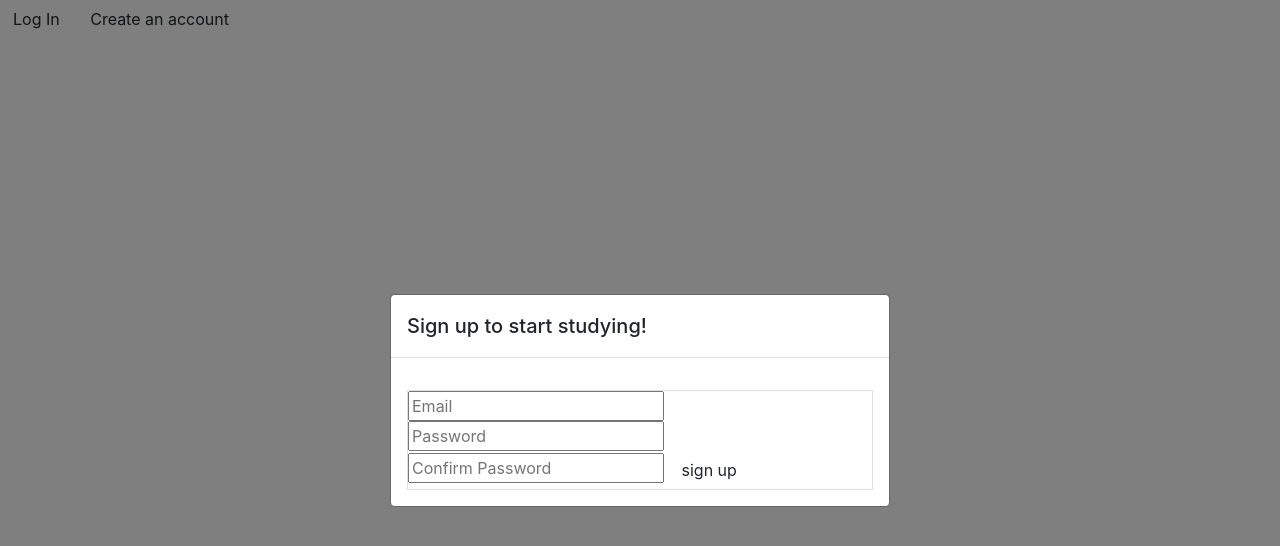
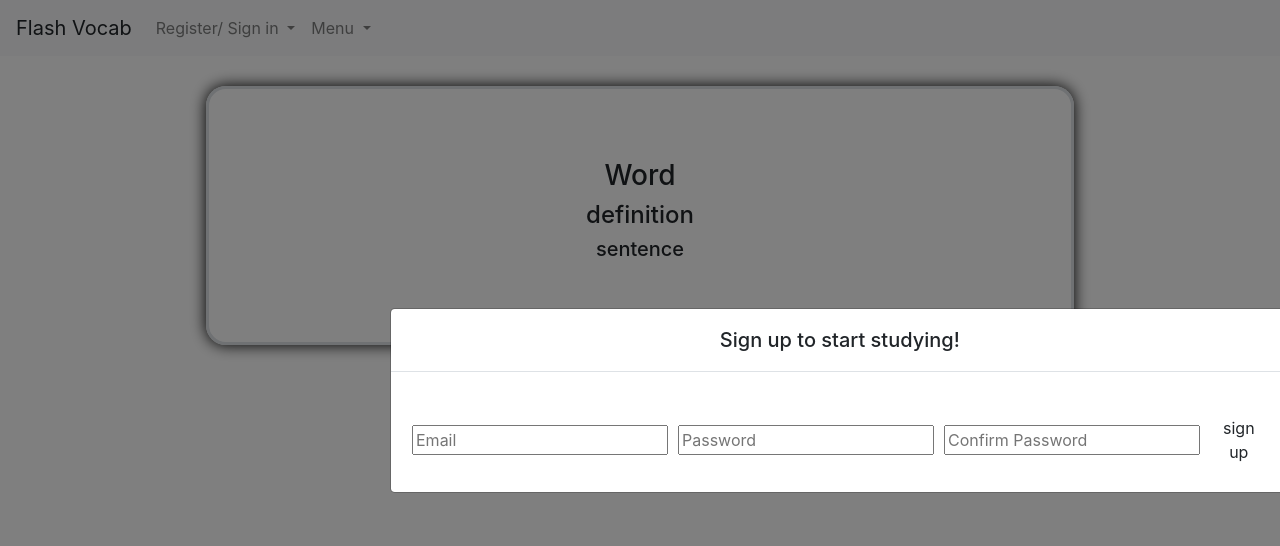
Before and after one commit to jenfox4/flash-vocab-client, a website built with webpack: page index.html in a window 1280 px wide. Both pictures are taken after a click on the button "Create an account". Built offline with nearby package versions, Linux system fonts and the light colour scheme.

Commit message:
Added basic UX/UI for flashcards

```diff
--- a/assets/scripts/app.js
+++ b/assets/scripts/app.js
@@ -6,6 +6,6 @@ $(() => {
   // AUTHENTICATION HANDLERS
   $('#sign-up').on('submit', authEvents.onSignUp)
   $('#sign-in').on('submit', authEvents.onSignIn)
-  $('.log-out').on('click', authEvents.logOut)
+  $('#log-out').on('click', authEvents.logOut)
   $('#change-password').on('submit', authEvents.changePassword)
 })
--- a/assets/scripts/auth/ui.js
+++ b/assets/scripts/auth/ui.js
@@ -6,11 +6,22 @@ const signUpSuccess = function () {
   console.log('signed up')
 }
 
-const signInSuccess = function () {
+const signInSuccess = function (response) {
   console.log('signed in')
+  store.user = response.user
+}
+
+const changePasswordSuccess = function () {
+  console.log('changePassword')
+}
+
+const logOutSuccess = function () {
+  console.log('log out success')
 }
 
 module.exports = {
   signUpSuccess,
-  signInSuccess
+  signInSuccess,
+  changePasswordSuccess,
+  logOutSuccess
 }
--- a/assets/styles/index.scss
+++ b/assets/styles/index.scss
@@ -1 +1,62 @@
 @import '~bootstrap/scss/bootstrap';
+
+//body style
+.content {
+  text-align: center;
+  margin: 20px;
+  display: flex;
+  flex-direction: column;
+}
+
+// Modal style
+.modal-content {
+  width: auto;
+}
+.modal-header {
+  display: block;
+  text-align: center;
+}
+.modal-body {
+  align-self: center;
+}
+
+fieldset {
+  border: none;
+  display: flex;
+  align-items: center;
+  justify-content: center;
+  input {
+    margin: 5px;
+  }
+  button {
+    display: flex;
+    align-self: center;
+    margin: 5px;
+  }
+}
+
+
+//Flashcard style
+
+.flashcard {
+  display: flex;
+  flex-direction: column;
+  border: 3px solid $border-color;
+  border-radius: 20px;
+  width: 70%;
+  margin: 10px auto;
+  box-shadow: 0px 0px 15px $black;
+
+  .front {
+    margin-top: 70px;
+  }
+  .to-stack {
+    margin-top: 30px;
+    margin-right: 10px;
+    margin-bottom: 5px;
+    align-self: flex-end;
+    justify-content: flex-end;
+    text-align: center;
+  }
+
+}
--- a/index.html
+++ b/index.html
@@ -11,13 +11,89 @@
       <script src="public/vendor.js" type="text/javascript" charset="utf-8" defer></script>
       <script src="public/application.js" type="text/javascript" charset="utf-8" defer></script>
     </head>
-    <body>
+<body>
 
-      <!--sign in button -->
-      <div class="login_buttons">
-      <button type="button" class="btn signin-signup" data-toggle="modal" data-target="#sign-in-modal">
-        Log In
-      </button>
+<!--Nav bar  -->
+<nav class="navbar navbar-expand-lg navbar-light bg-light">
+  <a class="navbar-brand">Flash Vocab</a>
+  <!-- mobily responsive menu -->
+  <button class="navbar-toggler" type="button" data-toggle="collapse" data-target="#navbarSupportedContent" aria-controls="navbarSupportedContent" aria-expanded="false" aria-label="Toggle navigation">
+    <span class="navbar-toggler-icon"></span>
+  </button>
+
+<div class="collapse navbar-collapse" id="navbarSupportedContent">
+  <ul class="navbar-nav mr-auto">
+    <li class="nav-item dropdown">
+      <a class="nav-link dropdown-toggle" href="#" id="navbarDropdown" role="button" data-toggle="dropdown" aria-haspopup="true" aria-expanded="false">
+        Register/ Sign in
+      </a>
+      <div class="dropdown-menu" aria-labelledby="navbarDropdown">
+        <a class="dropdown-item" data-toggle="modal" data-target="#sign-up-modal">Register</a>
+        <a class="dropdown-item" data-toggle="modal" data-target="#sign-in-modal">Sign in</a>
+      </div>
+    </li>
+    <li class="nav-item dropdown">
+      <a class="nav-link dropdown-toggle" href="#" id="navbarDropdown" role="button" data-toggle="dropdown" aria-haspopup="true" aria-expanded="false">
+        Menu
+      </a>
+      <div class="dropdown-menu" aria-labelledby="navbarDropdown">
+        <a class="dropdown-item" href="#">All GRE flashcards</a>
+        <a class="dropdown-item" href="#">My flashcards</a>
+        <a class="dropdown-item" data-toggle="modal" data-target="#change-password-modal">Change Password</a>
+        <a class="dropdown-item" id="log-out">Log out</a>
+      </div>
+    </li>
+    </ul>
+  </div>
+</nav>
+
+<div class="content">
+  <div class="flashcard">
+    <div class="front">
+      <h3 class="word">Word</h3>
+    </div>
+
+    <div class="back">
+      <h4 class="definition">definition</h4>
+      <h5 class="sentence">sentence</h5>
+    </div>
+
+    <button type="button" class="btn to-stack">add to my stack</button>
+  </div>
+
+  <div class="login-buttons">
+      <!--sign up button -->
+    <button type="button" class="btn signin-signup" data-toggle="modal" data-target="#sign-up-modal">
+      Create an account
+    </button>
+    <!--sign in button -->
+    <button type="button" class="btn signin-signup" data-toggle="modal" data-target="#sign-in-modal">
+      Log In
+    </button>
+  </div>
+
+    <!-- Sign up modal -->
+    <div class="modal fade" id="sign-up-modal" tabindex="-1" role="dialog" aria-hidden="true">
+      <div class="modal-dialog modal-dialog-centered" role="document">
+        <div class="modal-content">
+          <div class="modal-header">
+            <h5 id="sign-up-title" class="modal-title">Sign up to start studying!</h5>
+          </div>
+          <div class="modal-body">
+            <p class="message"></p>
+            <form id="sign-up">
+            <fieldset>
+              <input type="email" name="credentials[email]" placeholder="Email">
+              <input type="password" name="credentials[password]" placeholder="Password">
+              <input type="password" name="credentials[password_confirmation]" placeholder="Confirm Password">
+                <button type="submit" class="btn">sign up</button>
+            </fieldset>
+          </form>
+          </div>
+        </div>
+      </div>
+    </div>
+
 
       <!-- Sign in modal -->
       <div class="modal fade" id="sign-in-modal" tabindex="-1" role="dialog" aria-hidden="true">
@@ -28,7 +104,7 @@
             </div>
             <div class="modal-body">
               <p class="message"></p>
-              <form class="border" id="sign-in">
+              <form id="sign-in">
               <fieldset>
                 <input type="email" name="credentials[email]" placeholder="Email">
                 <input type="password" name="credentials[password]" placeholder="Password">
@@ -40,27 +116,20 @@
         </div>
       </div>
 
-        <!--sign up button -->
-      <button type="button" class="btn signin-signup" data-toggle="modal" data-target="#sign-up-modal">
-        Create an account
-      </button>
-      </div>
-
-      <!-- Sign up modal -->
-      <div class="modal fade" id="sign-up-modal" tabindex="-1" role="dialog" aria-hidden="true">
+      <!-- Change password modal -->
+      <div class="modal fade" id="change-password-modal" tabindex="-1" role="dialog" aria-hidden="true">
         <div class="modal-dialog modal-dialog-centered" role="document">
           <div class="modal-content">
             <div class="modal-header">
-              <h5 id="sign-up-title" class="modal-title">Sign up to start studying!</h5>
+              <h5 id="change-password-title" class="modal-title">Change password</h5>
             </div>
             <div class="modal-body">
               <p class="message"></p>
-              <form class="border" id="sign-up">
+              <form id="change-password">
               <fieldset>
-                <input type="email" name="credentials[email]" placeholder="Email">
-                <input type="password" name="credentials[password]" placeholder="Password">
-                <input type="password" name="credentials[password_confirmation]" placeholder="Confirm Password">
-                  <button type="submit" class="btn">sign up</button>
+                <input type="password" name="passwords[old]" placeholder="Old Password">
+                <input type="password" name="passwords[new]" placeholder="New Password">
+                  <button type="submit" class="btn">change password</button>
               </fieldset>
             </form>
             </div>
@@ -69,5 +138,6 @@
       </div>
 
 
+</div>
     </body>
 </html>
```
Also changed, not shown: assets/styles/theme.scss (added, +9 -0 lines).
